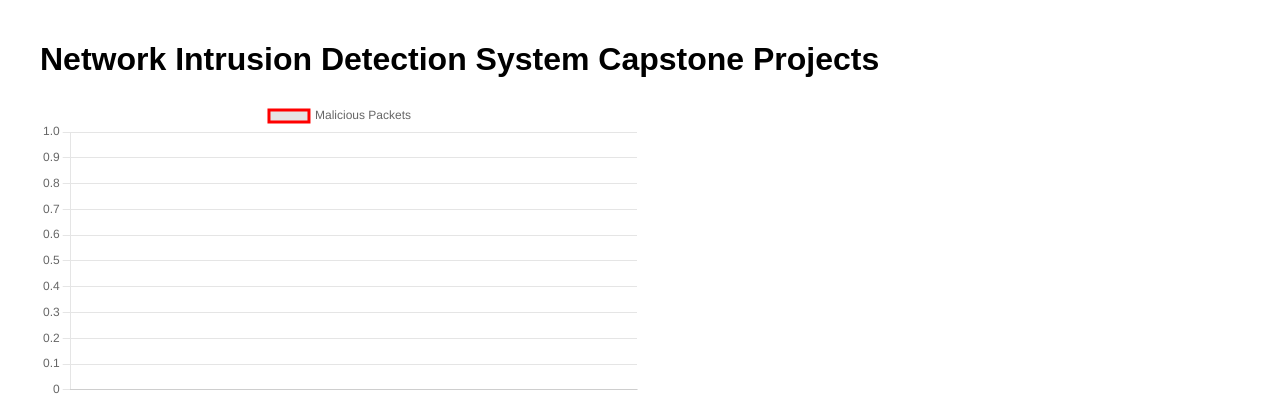
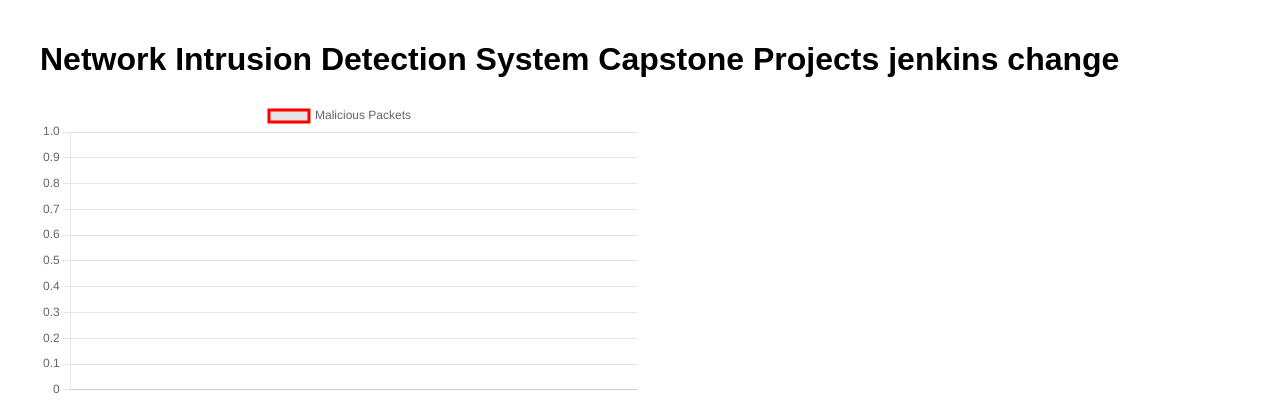
Before and after one commit to RachitTanwar/IDS_Capstone, a Flask app: page / in a window 1280 px wide. Shown: the top 420 px of the page. Run offline with Flask 3, Linux system fonts and the light colour scheme; some libraries are stand-ins or nearby versions.

Commit message:
Update index.html title to include Jenkins change

```diff
--- a/webapp/templates/index.html
+++ b/webapp/templates/index.html
@@ -34,7 +34,7 @@
     </style>
 </head>
 <body>
-    <h1>Network Intrusion Detection System Capstone Projects</h1>
+    <h1>Network Intrusion Detection System Capstone Projects jenkins change</h1>
 
     <div id="traffic-chart">
         <canvas id="trafficChart"></canvas>
```
